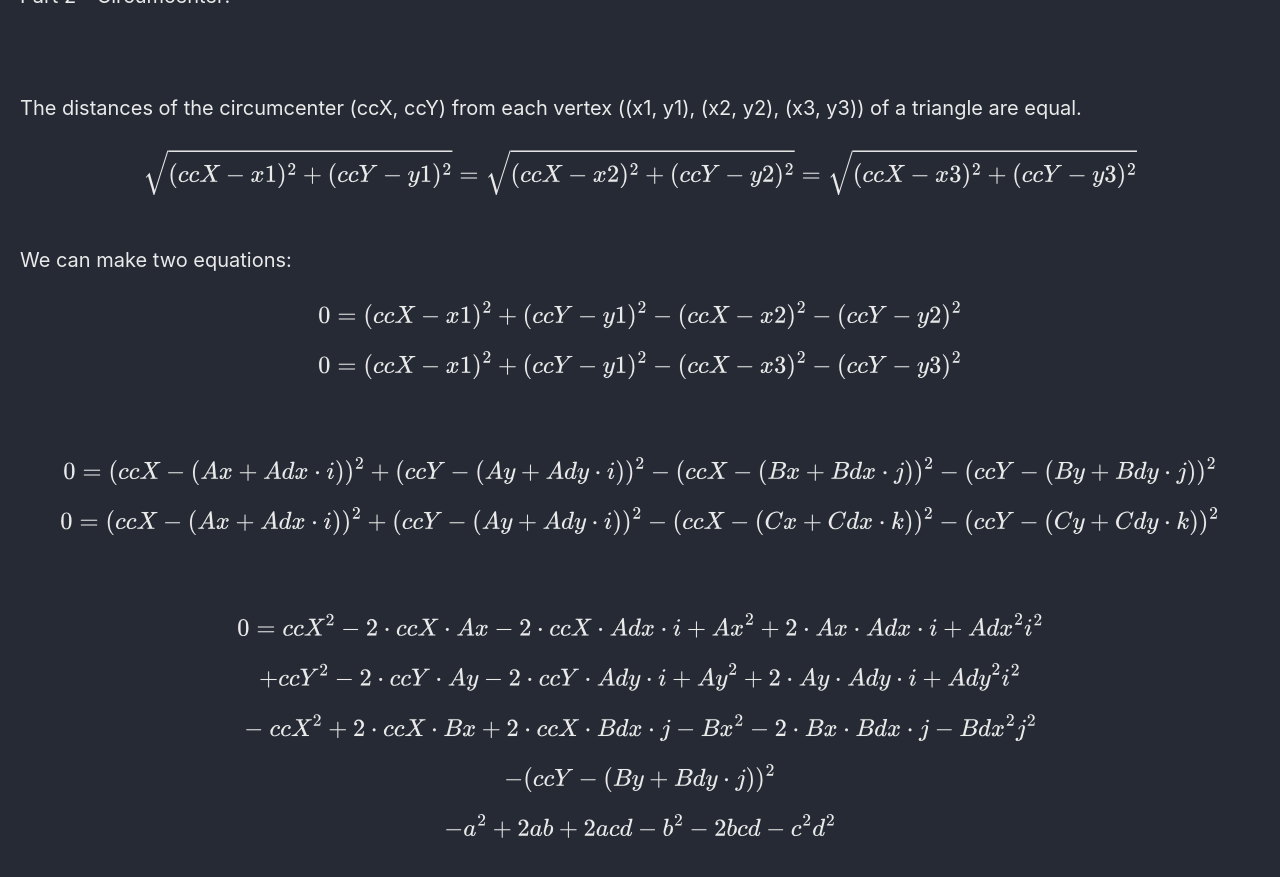
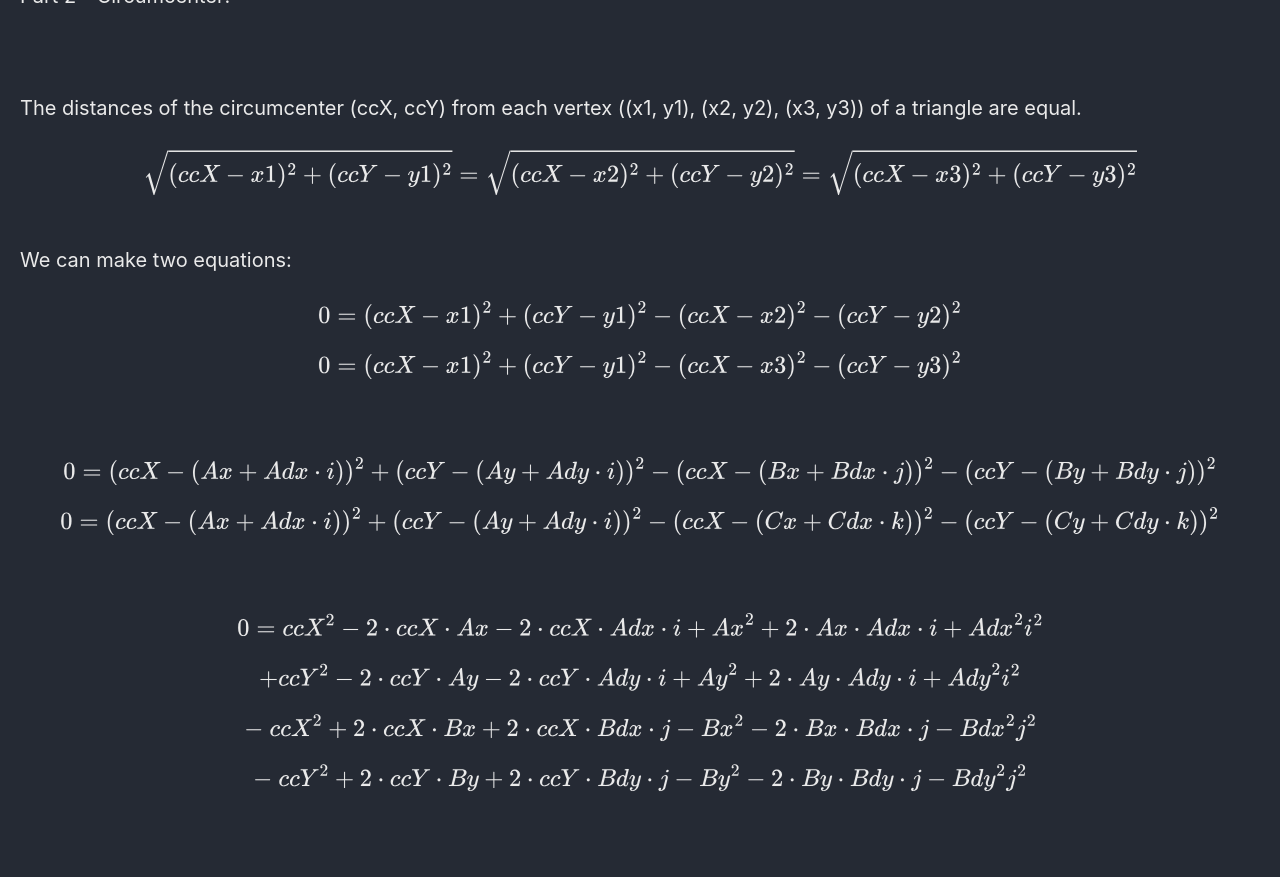
Before and after one commit to Connor-McCartney/Connor-McCartney.github.io, a Jekyll site: the page built from _pages/cryptography/other/Geometry-Hash-Balsn-CTF-2023.md, in a window 1280 px wide and 900 px high, scrolled down 4422 px. Shown: the top 877 px of the window. Built offline with Jekyll 4.4.1, drawn with Linux system fonts in a browser that asks for light colours; cached includes are drawn as plain includes.

Commit message:
Update Geometry-Hash-Balsn-CTF-2023.md

```diff
--- a/_pages/cryptography/other/Geometry-Hash-Balsn-CTF-2023.md
+++ b/_pages/cryptography/other/Geometry-Hash-Balsn-CTF-2023.md
@@ -191,8 +191,6 @@ $$  + {ccY}^2 - 2 \cdot ccY \cdot Ay - 2 \cdot ccY \cdot Ady \cdot i + {Ay}^2 +
 
 $$- \ {ccX}^2 + 2 \cdot ccX \cdot Bx + 2 \cdot ccX \cdot Bdx \cdot j - {Bx}^2 - 2 \cdot Bx \cdot Bdx \cdot j - {Bdx}^2 j^2$$
 
+$$- \ {ccY}^2 + 2 \cdot ccY \cdot By + 2 \cdot ccY \cdot Bdy \cdot j - {By}^2 - 2 \cdot By \cdot Bdy \cdot j - {Bdy}^2 j^2$$
 
-
-$$ - (ccY - (By + Bdy \cdot j))^2$$
-
-$$-a^2 + 2 a b + 2 a c d - b^2 - 2 b c d - c^2 d^2$$
+<br>
```
